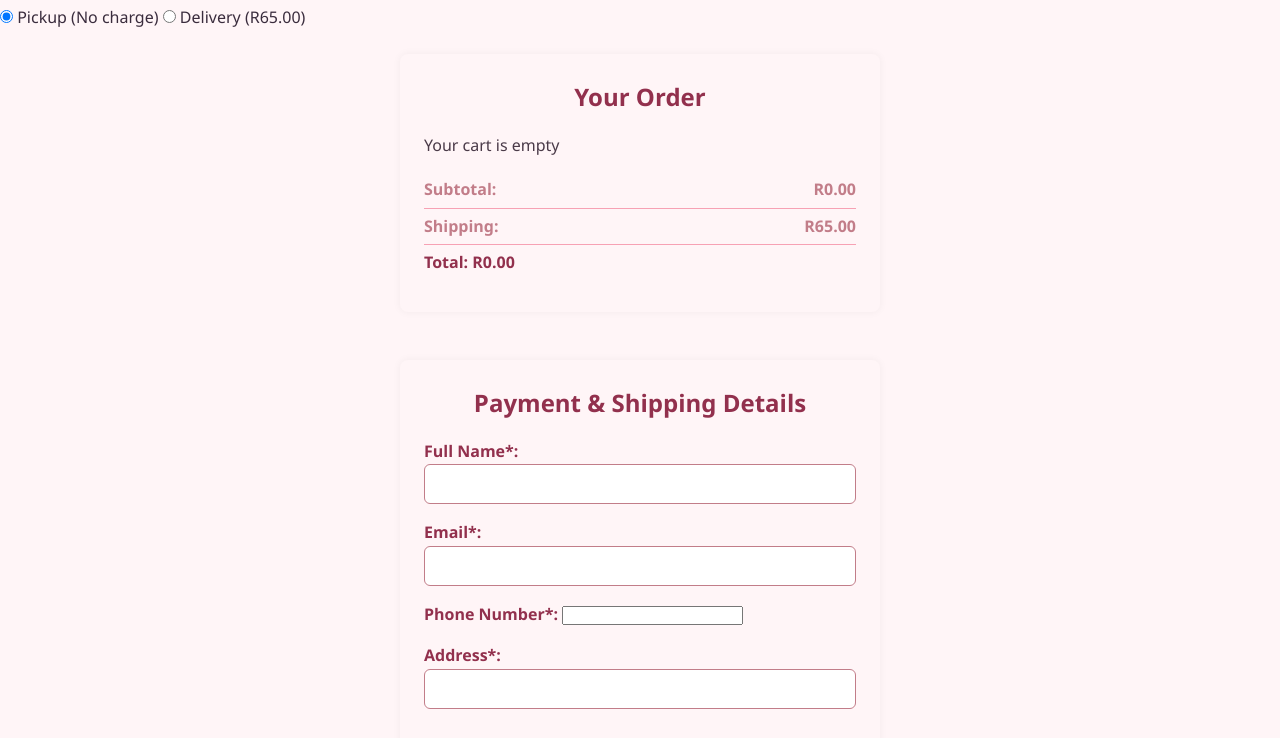
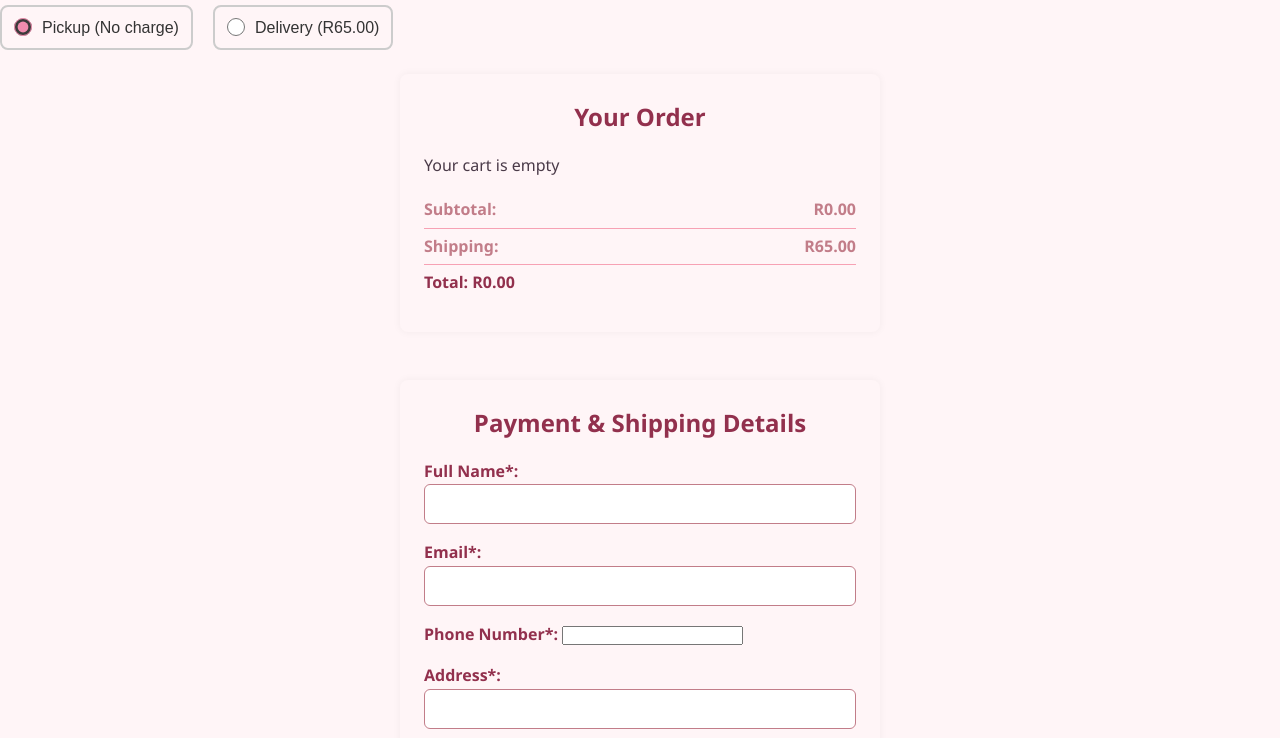
Before and after one commit to Phindi-studio/PaleBlos-website, a plain HTML site: page checkout.html in a window 1280 px wide. Shown: the part 117-855 px from the top of the page. Drawn offline with Linux system fonts and the light colour scheme.

Commit message:
Update styles.css

```diff
--- a/styles.css
+++ b/styles.css
@@ -821,3 +821,42 @@ input:focus {
   background-color: #f7a1b4; /* soft rose */
   color: white;
 }
+
+.shipping-options {
+  display: flex;
+  gap: 20px;
+  margin-bottom: 20px;
+  font-family: Arial, sans-serif;
+  font-size: 1rem;
+  color: #333;
+}
+
+.shipping-options label {
+  display: flex;
+  align-items: center;
+  cursor: pointer;
+  padding: 8px 12px;
+  border: 2px solid #ccc;
+  border-radius: 8px;
+  transition: border-color 0.3s ease, background-color 0.3s ease;
+  user-select: none;
+}
+
+.shipping-options label:hover {
+  border-color: #f08cae; /* soft blush pink */
+  background-color: #fff0f6;
+}
+
+.shipping-options input[type="radio"] {
+  margin-right: 10px;
+  accent-color: #f08cae; /* blush pink for checked color */
+  width: 18px;
+  height: 18px;
+}
+
+/* Optional: visually emphasize selected option */
+.shipping-options input[type="radio"]:checked + span,
+.shipping-options input[type="radio"]:checked ~ span {
+  font-weight: 600;
+  color: #c64f71;
+}
```
